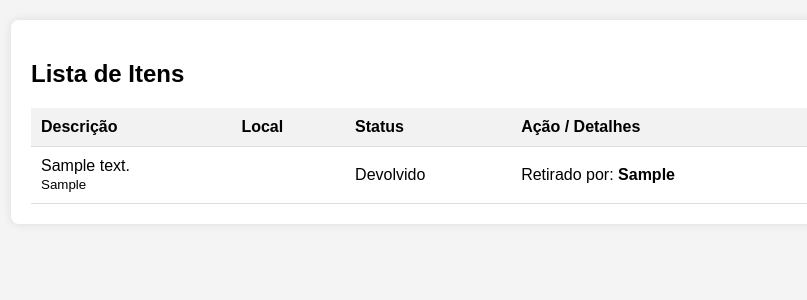
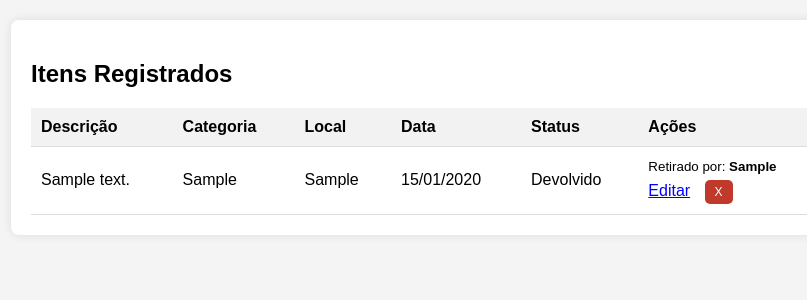
Before and after one commit to Emmily01/projeto_flaskmvc, a Flask app: template templates/intens.html in a window 1280 px wide. Shown: the part 180-480 px from the top of the page, without its empty margins (209-1016 px from the left). Run offline with Flask 3, Linux system fonts and the light colour scheme; the template is opened without the code that fills it: values that come from a table or form of the project are taken from there, others are empty; a user stored in the database is signed in; tables that the repository leaves empty hold one stand-in row (values such as "Sample post").

Commit message:
Refactor intens.html to improve item listing

```diff
--- a/templates/intens.html
+++ b/templates/intens.html
@@ -1,43 +1,65 @@
 {% extends "base.html" %}
 
 {% block conteudo %}
-    <h2>Lista de Itens</h2>
+    <h2>Itens Registrados</h2>
 
+    {% if not itens %}
+        <p>Nenhum item registrado no momento.</p>
+    {% else %}
         <table>
             <thead>
                 <tr>
                     <th>Descrição</th>
+                    <th>Categoria</th>
                     <th>Local</th>
+                    <th>Data</th>
                     <th>Status</th>
-                <th>Ação / Detalhes</th>
+                    <th>Ações</th>
                 </tr>
             </thead>
             <tbody>
                 {% for item in itens %}
                 <tr>
-                <td>{{ item.descricao }} <br> <small>{{ item.categoria }}</small></td>
-                <td>{{ item.local }}</td>
+                    <td>{{ item.descricao }}</td>
+                    <td>{{ item.categoria }}</td>
+                    <td>{{ item.local_encontrado }}</td>
+                    <td>{{ item.data_registro.strftime('%d/%m/%Y') }}</td>
 
-                <td >
+                    <td>
                         {{ item.status }}
                     </td>
 
                     <td>
+                        {% if current_user.is_authenticated %}
+
                             {% if item.status == 'Ativo' %}
-                        {% if current_user.is_authenticated %}
-                            <form action="{{ url_for('devolver_item', id=item.id) }}" method="POST" style="display: flex; gap: 5px;">
-                                <input type="text" name="nome_retirada" placeholder="Quem retirou?" required style="padding: 5px; width: 150px;">
-                                <button type="submit" class="btn btn-red" style="padding: 5px 10px; font-size: 0.8rem;">Devolver</button>
+                                <form action="{{ url_for('devolver_item', id=item.id) }}" method="POST" style="margin-bottom: 5px;">
+                                    <input type="text" name="nome_retirada" placeholder="Quem retirou?" required style="padding: 5px;">
+                                    <button type="submit" class="btn btn-green" style="padding: 5px 10px; font-size: 12px;">Devolver</button>
                                 </form>
                             {% else %}
-                            <span>Faça login para gerenciar</span>
+                                <small>Retirado por: <strong>{{ item.retirado_por }}</strong></small><br>
                             {% endif %}
+
+                            <div style="margin-top: 5px;">
+                                <a href="{{ url_for('editar_item', id=item.id) }}" style="color: blue; margin-right: 10px; text-decoration: underline;">Editar</a>
+
+                                <form action="{{ url_for('remover_item', id=item.id) }}" method="POST" style="display:inline;" onsubmit="return confirm('Tem certeza?');">
+                                    <button type="submit" class="btn btn-red" style="padding: 5px 10px; font-size: 12px;">X</button>
+                                </form>
+                            </div>
+
                         {% else %}
-                        <span>Retirado por: <strong>{{ item.retirado_por }}</strong></span>
+                            {% if item.status == 'Devolvido' %}
+                                Retirado por: <strong>{{ item.retirado_por }}</strong>
+                            {% else %}
+                                Disponível na Secretaria
+                            {% endif %}
                         {% endif %}
                     </td>
                 </tr>
                 {% endfor %}
             </tbody>
         </table>
+    {% endif %}
 {% endblock %}
```
Lines whose indentation alone changed are shown as unchanged.
